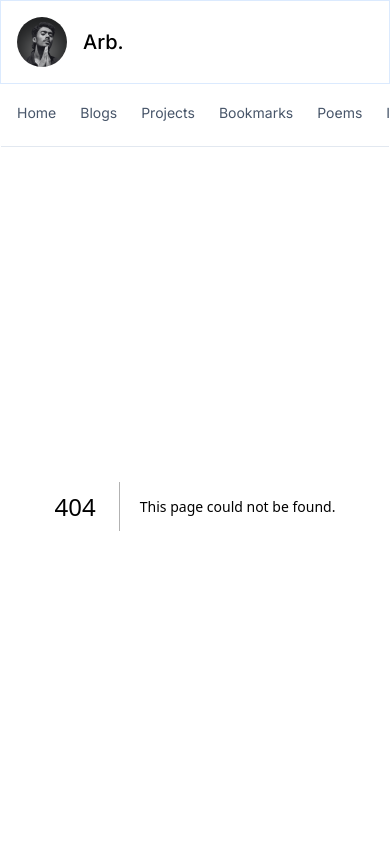
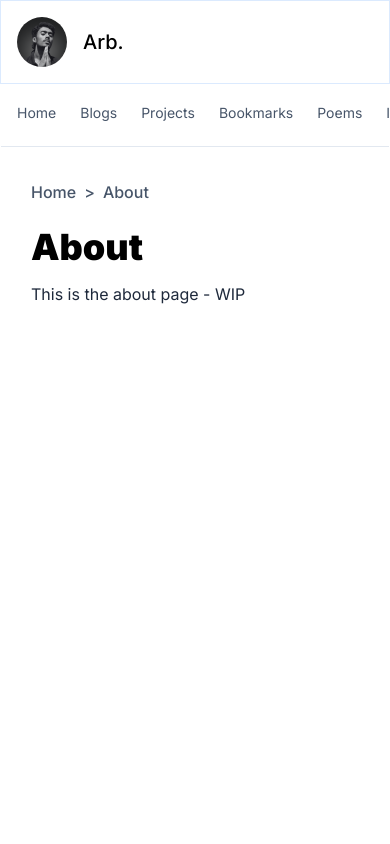
Before and after one commit to arbizen/portfolio, a Next.js app: page /about in a window 390 px wide. Before the commit this address had no page. Shown: the top 844 px of the page. Built offline with nearby package versions, Linux system fonts and the light colour scheme.

Commit message:
feat: make blog page responsive

```diff
--- /dev/null
+++ b/src/app/about/page.tsx
@@ -0,0 +1,13 @@
+import PageInfo from '@/components/shared/page-info';
+import PageTitle from '@/components/shared/page-title';
+
+export default function AboutPage() {
+  return (
+    <div>
+      <PageInfo
+        header={<PageTitle title="About" />}
+        description="This is the about page - WIP"
+      />
+    </div>
+  );
+}
--- a/src/app/blogs/[slug]/page.tsx
+++ b/src/app/blogs/[slug]/page.tsx
@@ -71,7 +71,6 @@ export default async function BlogPage({
       : [];
   const readTime = (pageInfo as any)?.properties?.readTime?.number || 0;
   const date = (pageInfo as any)?.properties?.createdAt?.created_time || '';
-  console.log(coverUrl);
 
   const customComponents = {
     code: CodeBlock,
--- a/src/app/blogs/page.tsx
+++ b/src/app/blogs/page.tsx
@@ -20,8 +20,8 @@ export const metadata = {
 
 const Blog = (props: Blog) => {
   return (
-    <Card className="p-16">
-      <div className="flex gap-8">
+    <Card className="p-16 sm:p-8">
+      <div className="flex gap-8 sm:flex-col">
         <Link className="flex-none" href={`/blogs/${props.slug}`}>
           <Image
             src={props.image!}
@@ -46,7 +46,7 @@ const Blog = (props: Blog) => {
             </span>
           </div>
           <Link href={`/blogs/${props.slug}`} className="hover:underline">
-            <h2 className="text-[36px] font-extrabold leading-tight">
+            <h2 className="text-[36px] font-extrabold leading-tight sm:text-2xl sm:font-bold">
               {props.title}
             </h2>
           </Link>
--- a/src/app/projects/page.tsx
+++ b/src/app/projects/page.tsx
@@ -37,10 +37,10 @@ const Project = (props: Project) => {
           className="rounded-md w-full aspect-auto"
         />
         <div className="flex flex-col gap-8 flex-grow">
-          <div className="flex flex-col gap-4">
+          <div className="flex flex-col gap-4 mt-4">
             <div className="flex flex-col gap-2">
               <div className="flex justify-between items-center">
-                <h3 className="leading-tight font-bold text-lg">
+                <h3 className="leading-tight font-bold text-2xl">
                   {props.name}
                 </h3>
                 <Badge className="bg-red-100 text-red-600">{props.type}</Badge>
--- a/src/components/shared/breadcumb.tsx
+++ b/src/components/shared/breadcumb.tsx
@@ -5,7 +5,6 @@ export default function Breadcumb() {
   const path = usePathname();
   const pathname = path.split('/')[1];
 
-  console.log(path);
   const capitalize = (str: string) =>
     str.charAt(0).toUpperCase() + str.slice(1);
   return (
--- a/src/components/shared/page-title.tsx
+++ b/src/components/shared/page-title.tsx
@@ -1,7 +1,7 @@
 export default function PageTitle({ title }: { title: string }) {
   return (
     <div>
-      <h1 className="font-black text-[40px]">{title}</h1>
+      <h1 className="font-black text-[40px] sm:text-[36px]">{title}</h1>
     </div>
   );
 }
```
